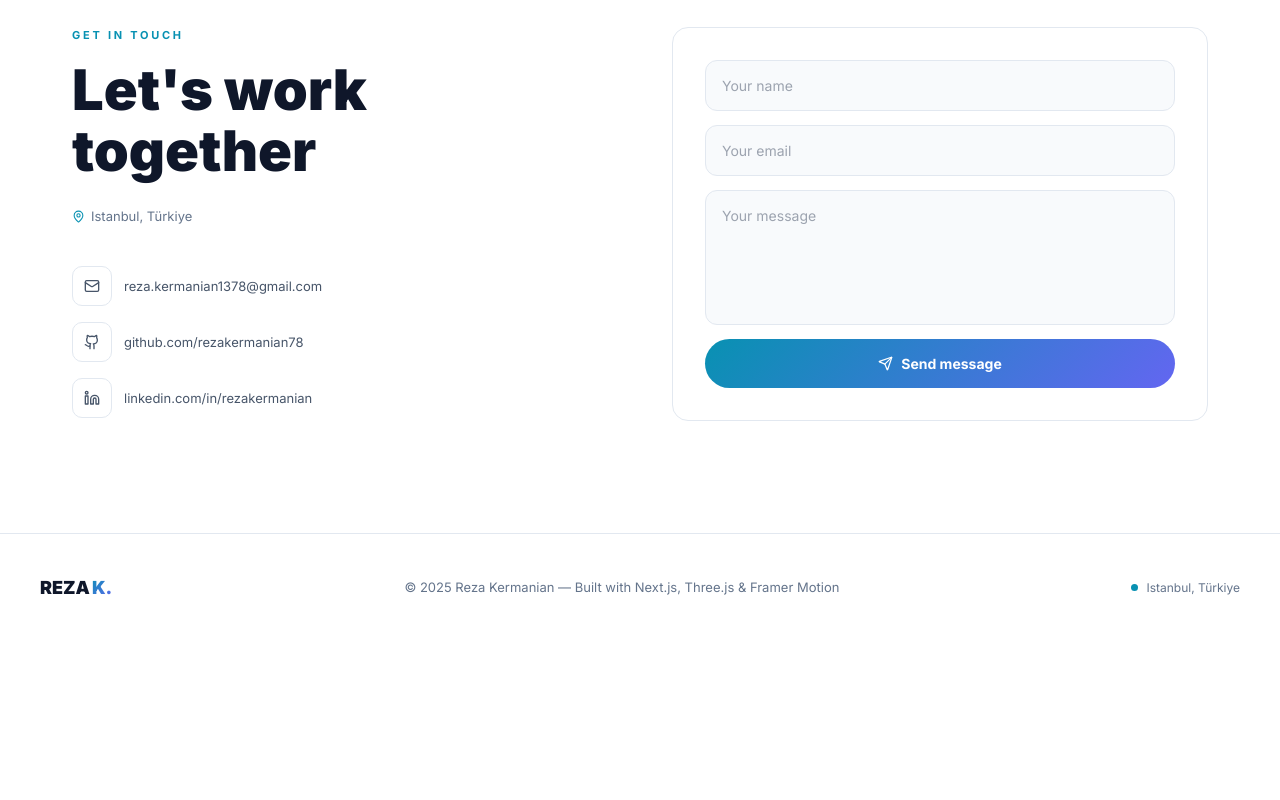
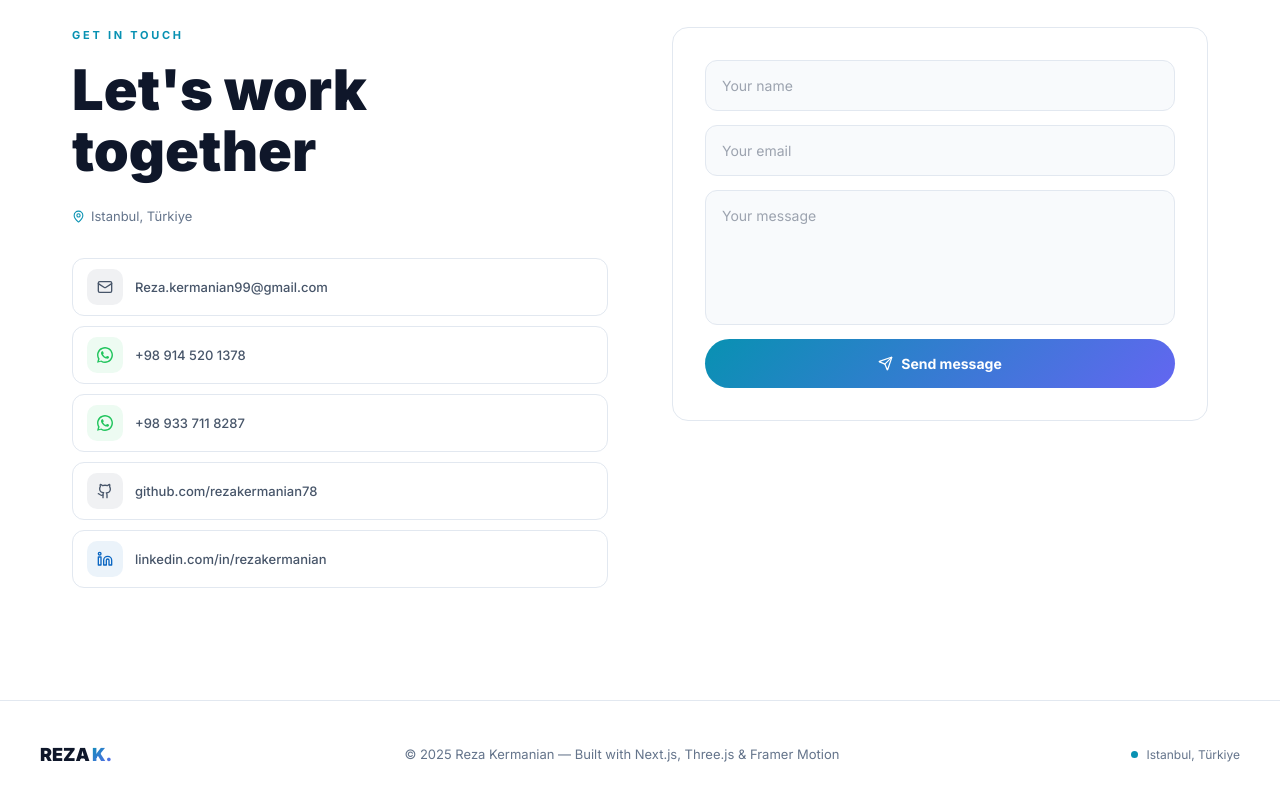
Before and after one commit to rezakermanian78/reza-portfolio-v3, a Next.js app: page /cv.pdf in a window 1280 px wide. Shown: the part 3740-4540 px from the top of the page. Before the commit the page ends 4381 px from the top, so only its background shows below. Built offline with nearby package versions, Linux system fonts and the light colour scheme.

Commit message:
feat: WhatsApp numbers + contact card redesign

```diff
--- a/components/Contact.tsx
+++ b/components/Contact.tsx
@@ -3,7 +3,7 @@ import { useTranslations, useLocale } from 'next-intl';
 import { motion } from 'framer-motion';
 import { Send, MapPin, Mail } from 'lucide-react';
 import { useState } from 'react';
-import { GithubIcon, LinkedinIcon } from './Icons';
+import { GithubIcon, LinkedinIcon, WhatsappIcon } from './Icons';
 
 export default function Contact() {
   const t = useTranslations('contact');
@@ -25,52 +25,105 @@ export default function Contact() {
     outline: 'none', fontFamily: 'inherit',
   };
 
+  const contacts = [
+    {
+      icon: Mail,
+      label: 'Reza.kermanian99@gmail.com',
+      href: 'mailto:Reza.kermanian99@gmail.com',
+      color: '#475569',
+    },
+    {
+      icon: WhatsappIcon,
+      label: '+98 914 520 1378',
+      href: 'https://wa.me/989145201378',
+      color: '#22C55E',
+    },
+    {
+      icon: WhatsappIcon,
+      label: '+98 933 711 8287',
+      href: 'https://wa.me/989337118287',
+      color: '#22C55E',
+    },
+    {
+      icon: GithubIcon,
+      label: 'github.com/rezakermanian78',
+      href: 'https://github.com/rezakermanian78',
+      color: '#475569',
+    },
+    {
+      icon: LinkedinIcon,
+      label: 'linkedin.com/in/rezakermanian',
+      href: 'https://linkedin.com/in/rezakermanian',
+      color: '#0A66C2',
+    },
+  ];
+
   return (
     <section id="contact" className="section">
       <div style={{ display: 'grid', gridTemplateColumns: 'repeat(auto-fit, minmax(280px, 1fr))', gap: '4rem' }}>
+
         <motion.div initial={{ opacity: 0, x: -40 }} whileInView={{ opacity: 1, x: 0 }} viewport={{ once: true }}>
           <p className="section-label">{t('label')}</p>
           <h2 className="section-title">{t('title')}</h2>
-          <div style={{ display: 'flex', alignItems: 'center', gap: '6px', color: '#64748B', fontSize: '13px', marginBottom: '2.5rem' }}>
+          <div style={{ display: 'flex', alignItems: 'center', gap: '6px', color: '#64748B', fontSize: '13px', marginBottom: '2rem' }}>
             <MapPin size={13} color="#0891B2" /> {t('location')}
           </div>
-          <div style={{ display: 'flex', flexDirection: 'column', gap: '16px' }}>
-            {[
-              { icon: Mail,         label: 'reza.kermanian1378@gmail.com',   href: 'mailto:reza.kermanian1378@gmail.com' },
-              { icon: GithubIcon,   label: 'github.com/rezakermanian78',      href: 'https://github.com/rezakermanian78'  },
-              { icon: LinkedinIcon, label: 'linkedin.com/in/rezakermanian',   href: 'https://linkedin.com/in/rezakermanian' },
-            ].map(({ icon: Icon, label, href }) => (
-              <a key={label} href={href} target="_blank" rel="noopener noreferrer"
-                style={{ display: 'flex', alignItems: 'center', gap: '12px', color: '#475569', textDecoration: 'none' }}>
-                <div style={{ width: '40px', height: '40px', borderRadius: '10px', border: '1px solid #E2E8F0', display: 'flex', alignItems: 'center', justifyContent: 'center', flexShrink: 0 }}>
+
+          <div style={{ display: 'flex', flexDirection: 'column', gap: '10px' }}>
+            {contacts.map(({ icon: Icon, label, href, color }) => (
+              <a key={href} href={href} target="_blank" rel="noopener noreferrer"
+                style={{ display: 'flex', alignItems: 'center', gap: '12px', textDecoration: 'none',
+                  padding: '10px 14px', borderRadius: '12px', border: '1px solid #E2E8F0',
+                  transition: 'border-color 0.2s, background 0.2s' }}
+                onMouseEnter={e => {
+                  (e.currentTarget as HTMLAnchorElement).style.borderColor = color;
+                  (e.currentTarget as HTMLAnchorElement).style.background = '#F8FAFC';
+                }}
+                onMouseLeave={e => {
+                  (e.currentTarget as HTMLAnchorElement).style.borderColor = '#E2E8F0';
+                  (e.currentTarget as HTMLAnchorElement).style.background = 'transparent';
+                }}
+              >
+                <div style={{ width: '36px', height: '36px', borderRadius: '10px',
+                  background: `${color}14`, display: 'flex', alignItems: 'center',
+                  justifyContent: 'center', flexShrink: 0, color }}>
                   <Icon size={16} />
                 </div>
-                <span style={{ fontSize: '13px' }}>{label}</span>
+                <span style={{ fontSize: '13px', color: '#475569', fontWeight: 500 }}>{label}</span>
               </a>
             ))}
           </div>
         </motion.div>
+
         <motion.div initial={{ opacity: 0, x: 40 }} whileInView={{ opacity: 1, x: 0 }} viewport={{ once: true }}>
           {sent ? (
             <div className="card" style={{ padding: '3rem', textAlign: 'center' }}>
-              <div style={{ width: '56px', height: '56px', borderRadius: '50%', background: 'rgba(8,145,178,0.1)', border: '1px solid rgba(8,145,178,0.3)', display: 'flex', alignItems: 'center', justifyContent: 'center', margin: '0 auto 1rem' }}>
+              <div style={{ width: '56px', height: '56px', borderRadius: '50%',
+                background: 'rgba(8,145,178,0.1)', border: '1px solid rgba(8,145,178,0.3)',
+                display: 'flex', alignItems: 'center', justifyContent: 'center', margin: '0 auto 1rem' }}>
                 <Send size={22} color="#0891B2" />
               </div>
               <p style={{ fontSize: '18px', fontWeight: 700, color: '#0F172A', marginBottom: '8px' }}>{t('success')}</p>
-              <p style={{ fontSize: '13px', color: '#64748B' }}>{locale === 'fa' ? 'به زودی پاسخ میدهم' : "I'll get back to you soon"}</p>
+              <p style={{ fontSize: '13px', color: '#64748B' }}>
+                {locale === 'fa' ? 'به زودی پاسخ میدهم' : "I'll get back to you soon"}
+              </p>
             </div>
           ) : (
-            <form onSubmit={handleSubmit} className="card" style={{ padding: '2rem', display: 'flex', flexDirection: 'column', gap: '14px' }}>
+            <form onSubmit={handleSubmit} className="card"
+              style={{ padding: '2rem', display: 'flex', flexDirection: 'column', gap: '14px' }}>
               <input required name="name" type="text" placeholder={t('name')} style={inputStyle} />
               <input required name="email" type="email" placeholder={t('email')} style={inputStyle} />
-              <textarea required name="message" rows={5} placeholder={t('message')} style={{ ...inputStyle, resize: 'none' }} />
+              <textarea required name="message" rows={5} placeholder={t('message')}
+                style={{ ...inputStyle, resize: 'none' }} />
               <button type="submit" disabled={loading} className="btn-primary"
                 style={{ width: '100%', justifyContent: 'center', opacity: loading ? 0.7 : 1 }}>
-                <Send size={15} /> {loading ? (locale === 'fa' ? '...در حال ارسال' : 'Sending...') : t('send')}
+                <Send size={15} />
+                {loading ? (locale === 'fa' ? '...در حال ارسال' : 'Sending...') : t('send')}
               </button>
             </form>
           )}
         </motion.div>
+
       </div>
     </section>
   );
--- a/components/Icons.tsx
+++ b/components/Icons.tsx
@@ -14,3 +14,10 @@ export const LinkedinIcon = ({ size = 16 }: { size?: number }) => (
     <circle cx="4" cy="4" r="2" />
   </svg>
 );
+
+export const WhatsappIcon = ({ size = 16 }: { size?: number }) => (
+  <svg width={size} height={size} viewBox="0 0 24 24" fill="currentColor">
+    <path d="M17.472 14.382c-.297-.149-1.758-.867-2.03-.967-.273-.099-.471-.148-.67.15-.197.297-.767.966-.94 1.164-.173.199-.347.223-.644.075-.297-.15-1.255-.463-2.39-1.475-.883-.788-1.48-1.761-1.653-2.059-.173-.297-.018-.458.13-.606.134-.133.298-.347.446-.52.149-.174.198-.298.298-.497.099-.198.05-.371-.025-.52-.075-.149-.669-1.612-.916-2.207-.242-.579-.487-.5-.669-.51-.173-.008-.371-.01-.57-.01-.198 0-.52.074-.792.372-.272.297-1.04 1.016-1.04 2.479 0 1.462 1.065 2.875 1.213 3.074.149.198 2.096 3.2 5.077 4.487.709.306 1.262.489 1.694.625.712.227 1.36.195 1.871.118.571-.085 1.758-.719 2.006-1.413.248-.694.248-1.289.173-1.413-.074-.124-.272-.198-.57-.347z"/>
+    <path d="M12 0C5.373 0 0 5.373 0 12c0 2.126.557 4.126 1.532 5.862L.054 23.5l5.788-1.517A11.94 11.94 0 0 0 12 24c6.627 0 12-5.373 12-12S18.627 0 12 0zm0 21.818a9.818 9.818 0 0 1-5.002-1.366l-.359-.214-3.733.979.997-3.645-.234-.374A9.818 9.818 0 1 1 12 21.818z"/>
+  </svg>
+);
```
